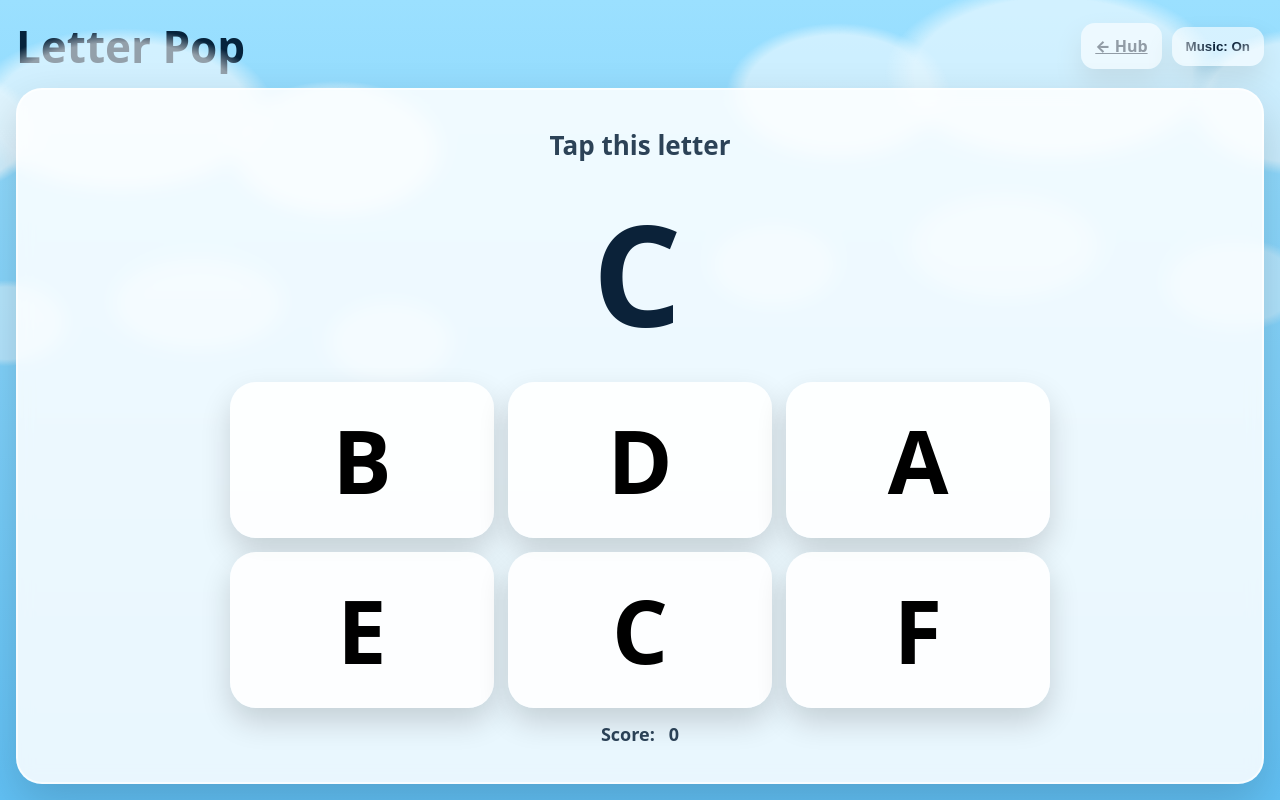
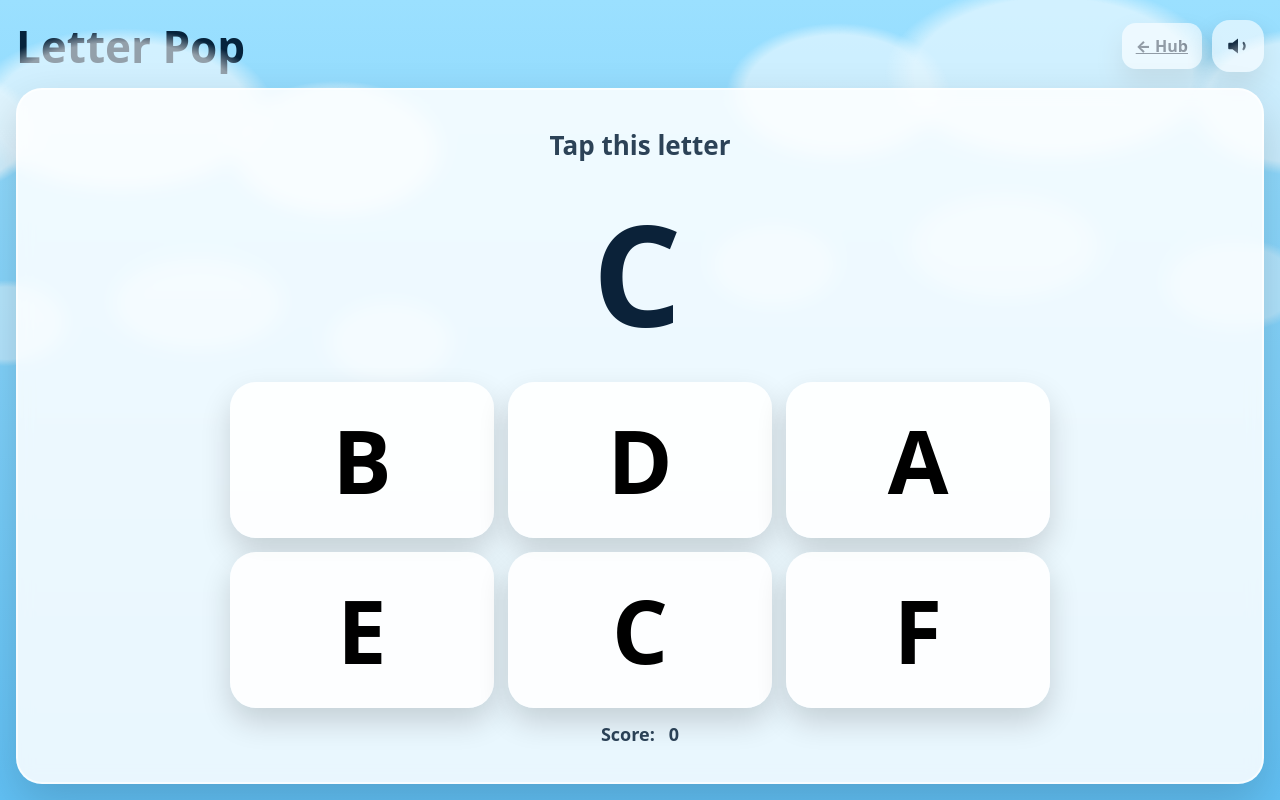
Before and after one commit to 99redder/gordon-game-hub, a plain HTML site: page games/letter-pop/index.html in a window 1280 px wide. Drawn offline with Linux system fonts and the light colour scheme.

Commit message:
Use icon-only music toggle buttons

```diff
--- a/css/styles.css
+++ b/css/styles.css
@@ -181,6 +181,21 @@ body{
 .btn.secondary{
   background: rgba(255,255,255,0.60);
   color: var(--ink);
+}
+
+/* icon-only controls (e.g., music toggle) */
+.btn.iconBtn{
+  width: 52px;
+  height: 52px;
+  padding: 0;
+  border-radius: 18px;
+  display: grid;
+  place-items: center;
+}
+.btn.iconBtn svg{
+  width: 26px;
+  height: 26px;
+  display: block;
 }
 .btn:active{transform:translateY(1px)}
 
--- a/games/letter-pop/index.html
+++ b/games/letter-pop/index.html
@@ -84,7 +84,7 @@
         <h1 class="title">Letter Pop</h1>
         <div class="hud">
           <a class="btn secondary" href="../../index.html">← Hub</a>
-          <button class="btn secondary" id="musicToggle" type="button">Music: On</button>
+          <button class="btn secondary iconBtn" id="musicToggle" type="button" aria-label="Music" title="Music"></button>
         </div>
       </div>
 
--- a/games/letter-pop/letter-pop.js
+++ b/games/letter-pop/letter-pop.js
@@ -99,8 +99,26 @@ function setupMusic() {
   const saved = localStorage.getItem('ggh_music') || 'on';
   state.musicEnabled = saved === 'on';
 
+  function icon(on) {
+    if (on) {
+      return `
+        <svg viewBox="0 0 24 24" aria-hidden="true" focusable="false">
+          <path d="M3 10v4c0 .55.45 1 1 1h3l5 4V5L7 9H4c-.55 0-1 .45-1 1z" fill="currentColor" opacity="0.95"/>
+          <path d="M16.5 8.5a1 1 0 0 1 1.4 0 6 6 0 0 1 0 7 1 1 0 1 1-1.4-1.4 4 4 0 0 0 0-4.2 1 1 0 0 1 0-1.4z" fill="currentColor" opacity="0.9"/>
+        </svg>`;
+    }
+    return `
+      <svg viewBox="0 0 24 24" aria-hidden="true" focusable="false">
+        <path d="M3 10v4c0 .55.45 1 1 1h3l5 4V5L7 9H4c-.55 0-1 .45-1 1z" fill="currentColor" opacity="0.95"/>
+        <path d="M16 9l5 6" stroke="currentColor" stroke-width="2.6" stroke-linecap="round"/>
+        <path d="M21 9l-5 6" stroke="currentColor" stroke-width="2.6" stroke-linecap="round"/>
+      </svg>`;
+  }
+
   function render() {
-    toggle.textContent = state.musicEnabled ? 'Music: On' : 'Music: Off';
+    toggle.innerHTML = icon(state.musicEnabled);
+    toggle.setAttribute('aria-label', state.musicEnabled ? 'Music on' : 'Music off');
+    toggle.setAttribute('title', state.musicEnabled ? 'Music on' : 'Music off');
   }
 
   async function start() {
--- a/sw.js
+++ b/sw.js
@@ -1,5 +1,5 @@
 /* Gordon Game Hub service worker (basic offline cache) */
-const CACHE_NAME = 'gordon-game-hub-v7';
+const CACHE_NAME = 'gordon-game-hub-v8';
 const ASSETS = [
   './',
   './index.html',
```
Also changed, not shown: games/number-count/index.html (+1 -1 lines), games/number-count/number-count.js (+19 -1 lines), games/shape-safari/index.html (+1 -1 lines), games/shape-safari/shape-safari.js (+19 -1 lines), index.html (+1 -1 lines), js/app.js (+21 -1 lines).
